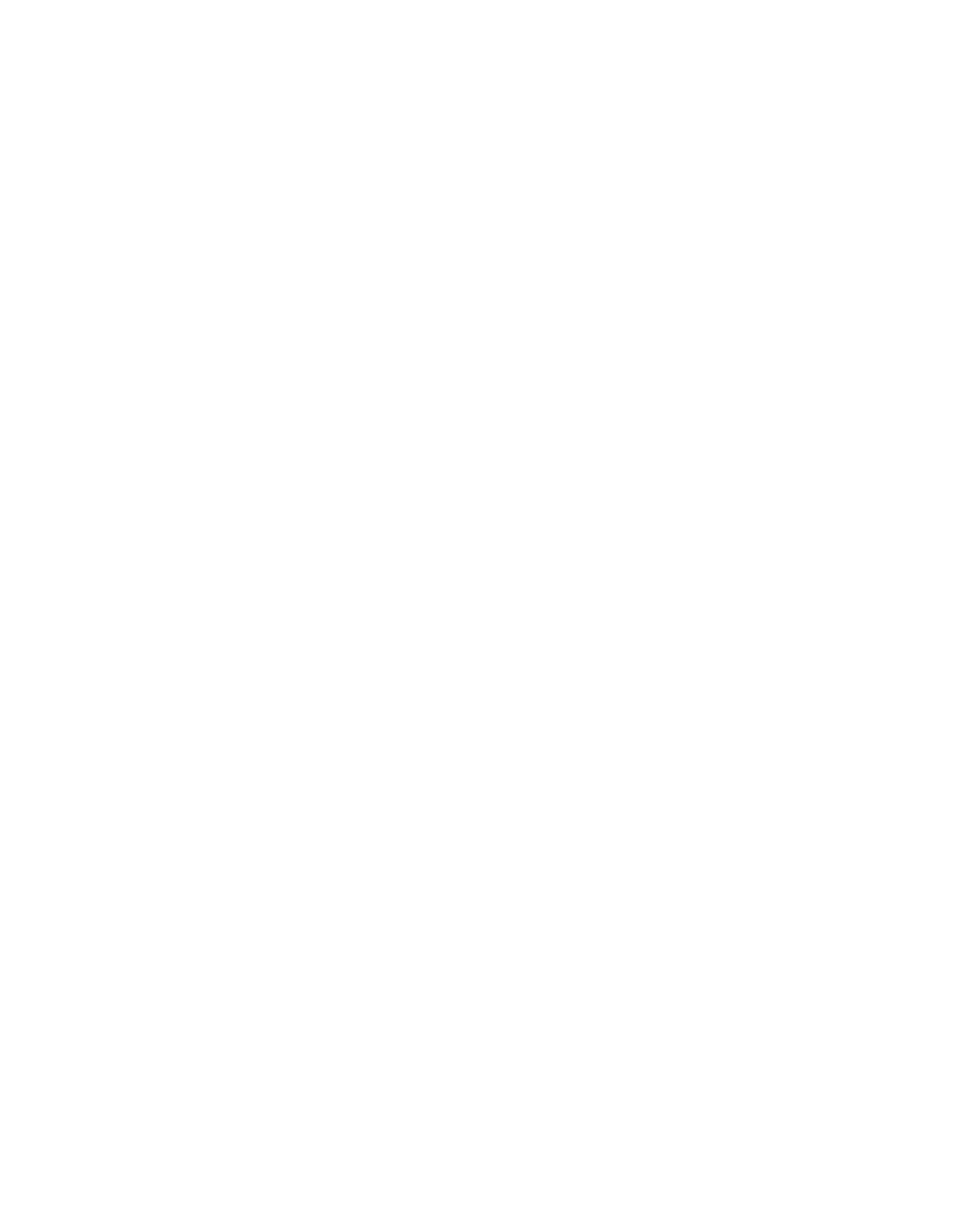
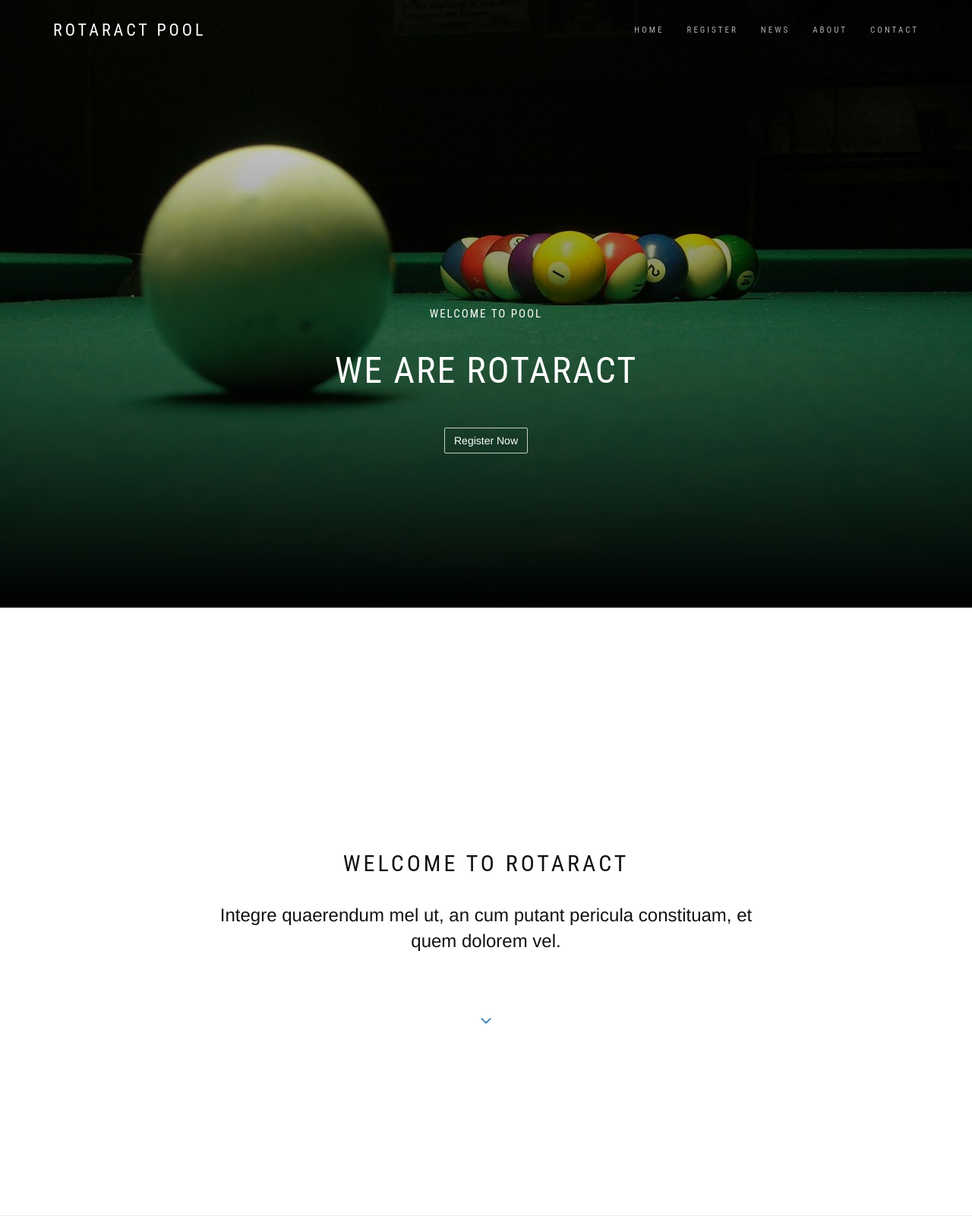
Before and after one commit to Mirage20/RotaractPool, a PHP site: page / in a window 1280 px wide. Before the commit the page is empty. Shown: the whole page at 76% size. Before the commit the page ends 800 px from the top, so only its background shows below. Run offline with PHP 8.4, Linux system fonts and the light colour scheme; some web fonts are replaced.

Commit message:
added navigation and home page

```diff
--- /dev/null
+++ b/css/custom.css
@@ -0,0 +1,327 @@
+/*
+To change this license header, choose License Headers in Project Properties.
+To change this template file, choose Tools | Templates
+and open the template in the editor.
+*/
+/*
+    Created on : Mar 9, 2015, 9:07:22 PM
+    Author     : Mirage
+*/
+
+.navbar-custom {
+    background-color: rgba(10, 10, 10, .9);
+    border: 0;
+    border-radius: 0;
+    z-index: 1000;
+    font-family: "Roboto Condensed", sans-serif;
+    text-transform: uppercase;
+    letter-spacing: 3px;
+    font-size: 11px;
+    -webkit-transition: all 0.5s ease;
+    -moz-transition: all 0.5s ease;
+    transition: all 0.5s ease;
+}
+
+.navbar-transparent {
+    background: transparent;
+    padding-bottom: 15px;
+    padding-top: 15px;
+
+}
+
+.navbar-custom .dropdown-menu {
+    background: rgba(26, 26, 26, .9);
+    border-radius: 0;
+    border: 0;
+    padding: 0;
+    -webkit-box-shadow: none;
+    box-shadow: none;
+}
+
+.navbar-custom .navbar-brand {
+    letter-spacing: 4px;
+    font-weight: 400;
+    font-size: 22px;
+    color: #fff;
+}
+
+.navbar-custom .nav li > a {
+    position: relative;
+    color: rgba(255, 255, 255, .7);
+}
+
+.navbar-custom .dropdown-menu > li > a {
+    border-bottom: 1px solid rgba(73, 71, 71, 0.3) !important;
+    padding: 11px 15px;
+    letter-spacing: 2px;
+    font-size: 11px;
+    color: #999;
+}
+
+.navbar-custom .dropdown-menu .dropdown-menu {
+    border-left: 1px solid rgba(73, 71, 71, 0.3);
+    left: 100%;
+    right: auto;
+    top: 0;
+    margin-top: 0;
+}
+
+.navbar-custom .dropdown-menu.left-side .dropdown-menu {
+    border: 0;
+    border-right: 1px solid rgba(73, 71, 71, 0.3);
+    right: 100%;
+    left: auto;
+}
+
+.navbar-custom .nav > li > a:focus,
+.navbar-custom .nav > li > a:hover,
+.navbar-custom .nav .open > a,
+.navbar-custom .nav .open > a:focus,
+.navbar-custom .nav .open > a:hover,
+.navbar-custom  > li > a:focus,
+.navbar-custom  > li > a:hover {
+    background: none;
+    color: #fff;
+}
+
+.navbar-custom > li > a:hover {
+    background: rgba(255, 255, 255, .1) !important;
+}
+
+.navbar-custom:after {
+    position: absolute;
+    display: block;
+    right: 0;
+    top: 50%;
+    margin-top: -6px;
+    font: normal normal normal 14px/1 FontAwesome;
+    font-size: 9px;
+
+}
+
+.navbar-custom .navbar-toggle .icon-bar {
+    background: #fff;
+}
+
+.home-section {
+    position: relative;
+    background-color: #fff;
+    background-repeat: no-repeat;
+    background-position: center 80%;
+    width: 100%;
+    z-index: 0;
+    height: 100vh;
+    top: 0px;
+    background-image: url(../img/home_bg.jpg);
+    background-size: cover;
+}
+
+.bg-gradient::before {
+    position: absolute;
+    background: linear-gradient(rgba(255, 255, 255, 0) 0%, rgba(0, 0, 0, 0.952941) 95%, rgb(0, 0, 0) 100%);
+    content: ' ';
+    height: 100%;
+    width: 100%;
+    left: 0px;
+    top: 0px;
+}
+.hs-caption {
+    position: relative;
+    display: table;
+    height: 100%;
+    width: 70%;
+    margin: 0px auto;
+}
+
+.caption-content {
+    display: table-cell;
+    vertical-align: middle;
+    text-align: center;
+    opacity: 1;
+    padding-top: 200px;
+}
+
+.hs-title-size-1 {
+    letter-spacing: 4px;
+    font-size: 15px;
+}
+
+.hs-title-size-2 {
+    line-height: 1.3;
+    letter-spacing: 3px;
+    font-size: 18px;
+    opacity: .8;
+}
+
+.hs-title-size-3 {
+    letter-spacing: 16px;
+    font-size: 46px;
+}
+
+.hs-title-size-4 {
+    letter-spacing: 24px;
+    font-weight: 400;
+    font-size: 48px;
+}
+
+.font-alt {
+    font-family: 'Roboto Condensed', sans-serif;
+    text-transform: uppercase;
+    letter-spacing: 2px;
+}
+
+.mb-30 {
+    margin-bottom: 30px;
+}
+
+.mb-40 {
+    margin-bottom: 40px;
+}
+
+.text-color-white{
+    color: white;
+}
+
+.btn.btn-border-w {
+    background: transparent;
+    border: 1px solid rgba(255, 255, 255, .75);
+    color: #fff;
+}
+
+.btn.btn-border-w:hover,
+.btn.btn-border-w:focus {
+    background: #fff;
+    border-color: transparent;
+    color: #111;
+}
+
+.btn.btn-round {
+    -webkit-border-radius: 2px;
+    -moz-border-radius: 2px;
+    border-radius: 2px;
+}
+
+
+.page-loader {
+    position: fixed;
+    background: #000;
+    bottom: 0;
+    right: 0;
+    left: 0;
+    top: 0;
+    z-index: 9998;
+}
+
+.main {
+    position: relative;
+    background-color: #fff;
+    z-index: 1;
+}
+
+.module,
+.module-small {
+    position: relative;
+    padding: 140px 0;
+    background-repeat: no-repeat;
+    background-position: 50% 50%;
+    -webkit-background-size: cover;
+    -moz-background-size: cover;
+    -o-background-size: cover;
+    background-size: cover;
+    height: 100vh;
+    padding-top: 40vh;
+}
+
+.module-small {
+    padding: 70px 0;
+}
+
+.module-title {
+    position: relative;
+    letter-spacing: 4px;
+    text-align: center;
+    font-weight: 400;
+    font-size: 30px;
+    color: #111;
+    margin: 0 0 70px;
+}
+
+.module-subtitle {
+    text-align: center;
+    font-size: 16px;
+    color: #111;
+    margin-bottom: 70px;
+}
+
+.module-icon {
+    text-align: center;
+    font-size: 32px;
+    margin-bottom: 20px;
+}
+
+.module-title + .module-subtitle {
+    margin-top: -35px;
+}
+
+
+.divider-w {
+    border-top: 1px solid #eaeaea;
+    margin: 0;
+}
+
+.large-text {
+    font-size: 24px !important;
+}
+.align-center {
+    text-align: center;
+}
+
+//loading screen
+
+.loader {
+    position: absolute;
+    border-left: 2px solid #ffffff;
+    border-top: 2px solid rgba(255, 255, 255, 0.2);
+    border-right: 2px solid rgba(255, 255, 255, 0.2);
+    border-bottom: 2px solid rgba(255, 255, 255, 0.2);
+    height: 46px;
+    width: 46px;
+    left: 50%;
+    top: 50%;
+    margin: -23px 0 0 -23px;
+    text-indent: -9999em;
+    font-size: 10px;
+    z-index: 9999;
+    -webkit-animation: load 0.8s infinite linear;
+    -moz-animation: load 0.8s infinite linear;
+    animation: load 0.8s infinite linear;
+}
+
+.loader,
+.loader:after {
+    border-radius: 50%;
+    width: 46px;
+    height: 46px;
+}
+
+@-webkit-keyframes load {
+    0% {
+        -webkit-transform: rotate(0deg);
+        transform: rotate(0deg);
+    }
+    100% {
+        -webkit-transform: rotate(360deg);
+        transform: rotate(360deg);
+    }
+}
+
+@keyframes load {
+    0% {
+        -webkit-transform: rotate(0deg);
+        transform: rotate(0deg);
+    }
+    100% {
+        -webkit-transform: rotate(360deg);
+        transform: rotate(360deg);
+    }
+}
--- a/index.php
+++ b/index.php
@@ -6,12 +6,118 @@ and open the template in the editor.
 -->
 <html>
     <head>
+        <meta http-equiv="Content-Type" content="text/html; charset=UTF-8">
         <meta charset="UTF-8">
-        <title></title>
-    </head>
+        <meta name="viewport" content="width=device-width, initial-scale=1.0">
+        <meta name="description" content="">
+        <meta name="author" content="">
+
+        <title>Rotaract Pool</title>
+
+
+        <link href="css/bootstrap.min.css" rel="stylesheet">
+        <link href="css/font-awesome.min.css" rel="stylesheet">
+        <link href="css/custom.css" rel="stylesheet">
     <body>
-        <?php
-        // put your code here
-        ?>
+
+        <!-- Preloader -->
+        <div class="page-loader" style="display: none;">
+            <div class="loader" style="display: none;">Loading...</div>
+        </div>
+
+        <!-- Navigation start -->
+        <nav class="navbar navbar-custom navbar-fixed-top one-page navbar-transparent" role="navigation">
+
+            <div class="container">
+
+                <div class="navbar-header">
+                    <button type="button" class="navbar-toggle" data-toggle="collapse" data-target="#custom-collapse">
+                        <span class="sr-only">Toggle navigation</span>
+                        <span class="icon-bar"></span>
+                        <span class="icon-bar"></span>
+                        <span class="icon-bar"></span>
+                    </button>
+                    <a class="navbar-brand" href="index.php">Rotaract Pool</a>
+                </div>
+
+                <div class="collapse navbar-collapse" id="custom-collapse">
+                    <ul class="nav navbar-nav navbar-right">
+
+                        <li><a href="#home" class="section-scroll">Home</a></li>
+                        <li><a href="#register" class="section-scroll">Register</a></li>
+                        <li><a href="#" class="section-scroll">News</a></li>
+                        <li><a href="#" class="section-scroll">About</a></li>
+                        <li><a href="#" class="section-scroll">Contact</a></li>
+
+                    </ul>
+                </div>
+
+            </div>
+
+        </nav>
+        <!-- Navigation end -->
+
+        <!-- Home start -->
+        <section id="home" class="home-section home-parallax home-fade home-full-height bg-dark-30 bg-gradient"  >
+
+            <div class="hs-caption">
+                <div class="caption-content">
+                    <div class="hs-title-size-1 font-alt mb-30 text-color-white">
+                        Welcome to Pool
+                    </div>
+                    <div class="hs-title-size-4 font-alt mb-40 text-color-white">
+                        We are Rotaract
+                    </div>
+                    <a href="#" class="btn btn-border-w btn-round">Register Now</a>
+                </div>
+            </div>
+
+        </section>
+        <!-- Home end -->
+
+        <div class="main">
+
+            <!-- About start -->
+            <section id="register" class="module">
+                <div class="container">
+
+                    <div class="row">
+
+                        <div class="col-sm-8 col-sm-offset-2">
+
+                            <h2 class="module-title font-alt">Welcome to Rotaract</h2>
+                            <div class="module-subtitle font-serif large-text">
+                                <p> Integre quaerendum mel ut, an cum putant pericula constituam, et quem dolorem vel.</p>
+                            </div>
+
+                        </div>
+
+                    </div><!-- .row -->
+
+                    <div class="row">
+
+                        <div class="col-sm-2 col-sm-offset-5">
+
+                            <div class="large-text align-center">
+                                <a href="#" class="section-scroll"><i class="fa fa-angle-down"></i></a>
+                            </div>
+
+                        </div>
+
+                    </div>
+
+                </div><!-- .container -->
+            </section>
+            <!-- About end -->
+
+            <!-- Divider -->
+            <hr class="divider-w">
+            <!-- Divider -->
+
+        </div>
+
+        <script src="js/jquery-2.1.3.min.js"></script>
+        <script src="js/bootstrap.min.js"></script>
+        <script src="js/custom.js"></script>
     </body>
 </html>
--- /dev/null
+++ b/js/custom.js
@@ -0,0 +1,44 @@
+/*
+ * To change this license header, choose License Headers in Project Properties.
+ * To change this template file, choose Tools | Templates
+ * and open the template in the editor.
+ */
+
+$(window).load(function() {
+    $('.loader').fadeOut();
+    $('.page-loader').delay(350).fadeOut('slow');
+});
+
+$(document).ready(function() {
+
+    var homeSection = $('.home-section');
+    var navbar = $('.navbar-custom');
+    var navHeight = navbar.height();
+
+
+    $(window).scroll(function() {
+
+        navbarAnimation(navbar, homeSection, navHeight);
+    });
+});
+
+
+function navbarAnimation(navbar, homeSection, navHeight) {
+    var topScroll = $(window).scrollTop();
+    if (navbar.length > 0 && homeSection.length > 0) {
+        if (topScroll >= (navHeight+homeSection.height()-120)) {
+
+            navbar.removeClass('navbar-transparent');
+        } else {
+            navbar.addClass('navbar-transparent');
+        }
+    }
+}
+;
+
+$('a.section-scroll').click(function() {
+    $('html, body').animate({
+        scrollTop: $($.attr(this, 'href')).offset().top
+    }, 1500);
+    return false;
+});
```
Also changed, not shown: img/home_bg.jpg (added).
